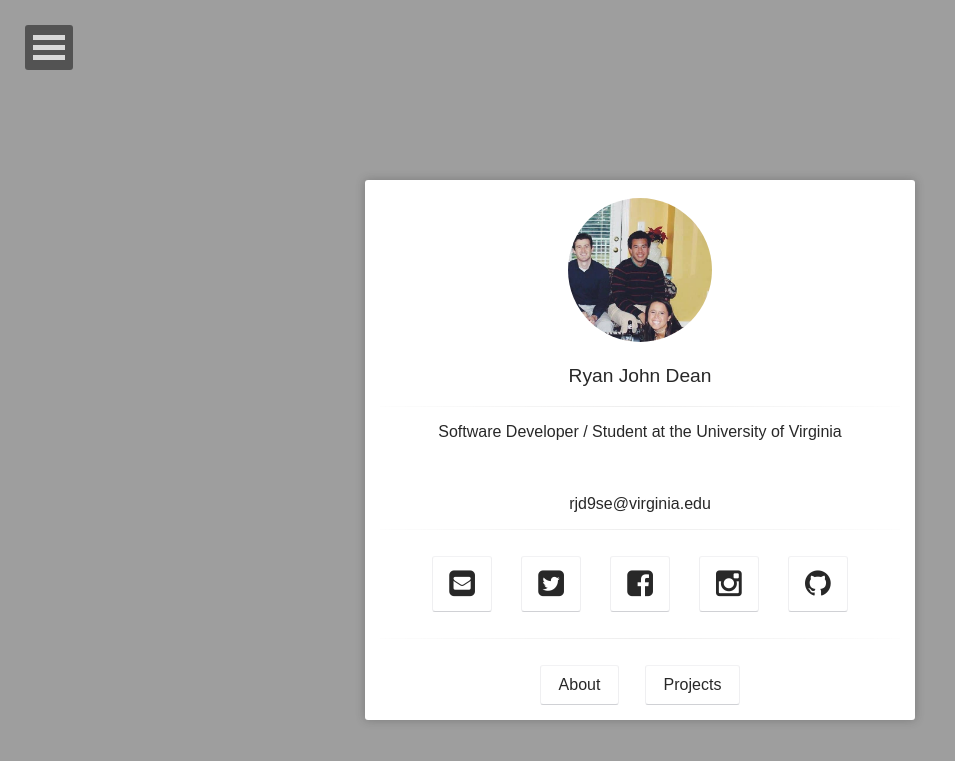
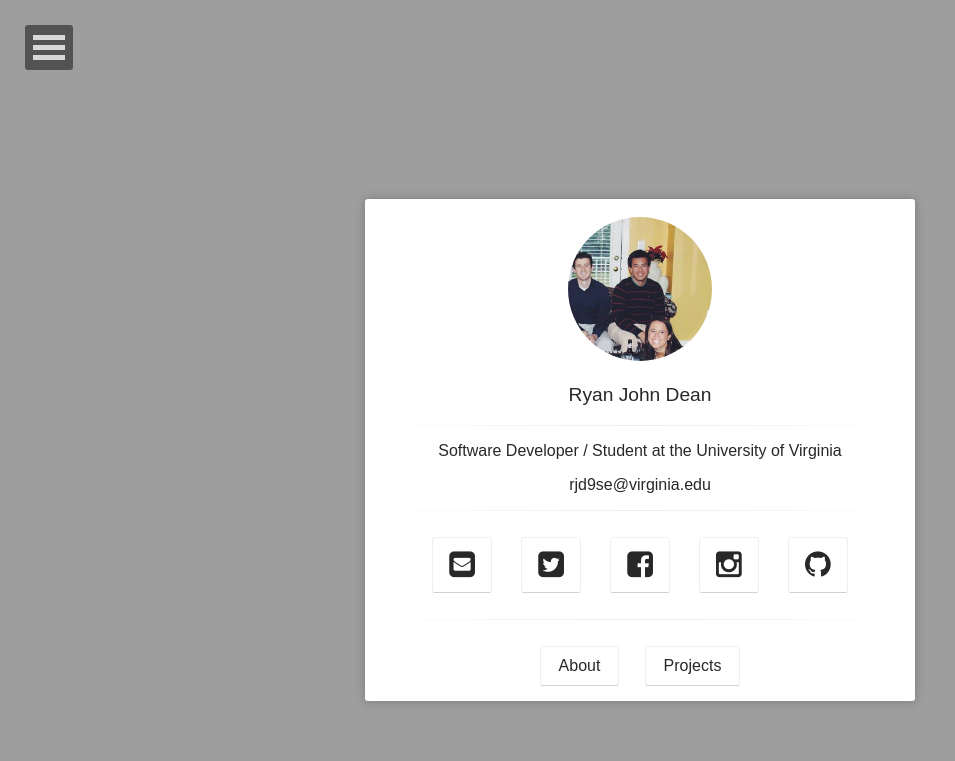
Before and after one commit to rjdean123/rjdean123.github.io, a Jekyll site: the page built from index.html, in a window 1280 px wide. Shown: the top 761 px of the page, without its empty margins (0-955 px from the left). Built offline with Jekyll 4.4.1, drawn with Linux system fonts in a browser that asks for light colours; some web fonts are replaced.

Commit message:
added my email address in plain text -- FIXED

```diff
--- a/_layouts/home.html
+++ b/_layouts/home.html
@@ -27,9 +27,8 @@ layout: compress
                     <h3 class="title">
                         <a href="{{ site.url }}">
                         	<p style="font-size:1rem;font-weight:300">{{ site.bio }}</p>
-                            <br>
-                            <p style="font-size:1rem;font-weight:300">rjd9se@virginia.edu</p>
 			            </a>
+                        <p style="font-size:1rem;font-weight:300">rjd9se@virginia.edu</p>
                     </h3>
                     {% include social-links.html %}
                   <hr class="hr-line">
```
